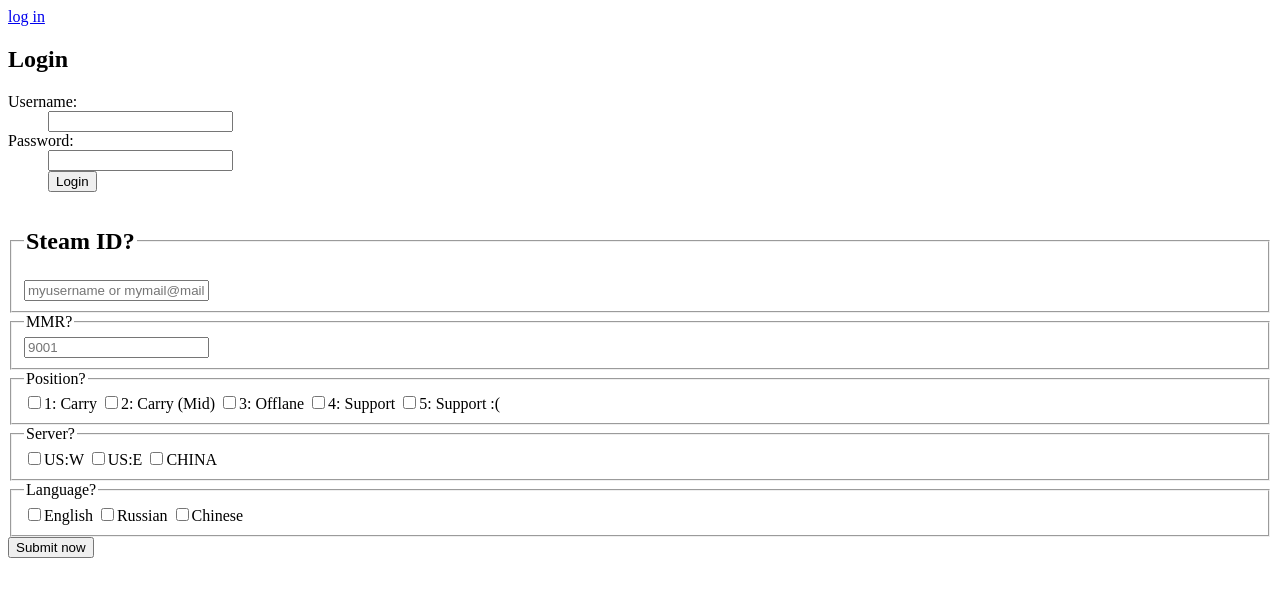
After one commit to ringxw/wheres_my_teammate_dota2, a Flask app: page /login in a window 1280 px wide. The commit adds this page. Shown: the top 597 px of the page. Run offline with Flask 2, Linux system fonts and the light colour scheme.

Commit message:
added login button, template according to example flaskr. login button does nothing right now

```diff
--- a/src/app.py
+++ b/src/app.py
@@ -1,8 +1,18 @@
 # -*- coding: utf-8 -*-
-from flask import Flask, render_template, request, url_for, abort, redirect
+import os
+from flask import Flask, request, session, g, redirect, url_for, abort, \
+    render_template, flash
+
+os.environ.setdefault("DJANGO_SETTINGS_MODULE", "project_name.settings.local")
 
 app = Flask(__name__)
 
+app.config.update(dict(
+    DEBUG=True,
+    SECRET_KEY="development key",
+    USERNAME='admin',
+    PASSWORD='default'
+                  ))
 #Global Vars
 POSITIONS = ['carry', 'mid', 'off', 'support', 'hard_support']
 REGIONS = ['usw', 'use', 'china']
@@ -21,6 +31,29 @@ def search():
     my_results = 'Player {0}, mmr {1}, plays positions {2}, plays on regions {3}, speaks {4}, looking for a teammate!!'.format(request.form['username'], request.form['mmr'], positions, regions, languages)
     return my_results
 
+@app.route('/login', methods=['GET', 'POST'])
+def login():
+    error = None
+    if request.method == 'POST':
+        #if request.form['username'] != app.config['USERNAME']:
+        if request.form['username'] != 'OSfrog':
+            error = 'Invalid username'
+        #elif request.form['password'] != app.config['PASSWORD']:
+        elif request.form['password'] != 'bruno':
+            error = 'Invalid password'
+        else:
+            session['logged_in'] = True #seems important, that's how the page knows you are logged in.
+            flash('You were logged in')
+            return redirect(url_for('home'))
+    return render_template('login.html', error=error)
+
+
+@app.route('/logout')
+def logout():
+    session.pop('logged_in', None)
+    flash('You were logged out')
+    return redirect(url_for('home'))
+
 def _parse_check_box(input_list):
     results = []
     for item in input_list:
@@ -29,4 +62,5 @@ def _parse_check_box(input_list):
     return results
 
 if __name__ == '__main__':
-    app.run(debug=True)
+    app.debug = True
+    app.run()
--- a/src/templates/index.html
+++ b/src/templates/index.html
@@ -4,18 +4,20 @@
 <!--[if IE 8 ]>    <html lang="en" class="no-js ie8 lt8"> <![endif]-->
 <!--[if IE 9 ]>    <html lang="en" class="no-js ie9"> <![endif]-->
 <!--[if (gt IE 9)|!(IE)]><!--> <html lang="en" class="no-js"> <!--<![endif]-->
-    <head>
-        <meta charset="UTF-8" />
-        <!-- <meta http-equiv="X-UA-Compatible" content="IE=edge,chrome=1">  -->
-        <title>Login and Registration Form with HTML5 and CSS3</title>
-        <meta name="viewport" content="width=device-width, initial-scale=1.0">
-            <meta name="description" content="Login and Registration Form with HTML5 and CSS3" />
-            <meta name="keywords" content="html5, css3, form, switch, animation, :target, pseudo-class" />
-    </head>
+    {% if not session.logged_in %}
+    <a href="{{ url_for('login') }}">log in</a>
+    {% else %}
+    <a href="{{ url_for('logout') }}">log out</a>
+    {% endif %}
+    </div>
+    {% for message in get_flashed_messages() %}
+    <div class="flash">{{ message }}</div>
+    {% endfor %}
+    {% block body %}{% endblock %}
     <body>
 <form action="{{ url_for('search') }}" method="post">
     <fieldset>
-        <legend>Steam ID?</legend>
+        <legend><h2>Steam ID?</h2></legend>
         <input name="username" required="required" type="text" placeholder="myusername or mymail@mail.com"/>
     </fieldset>
     <fieldset>
--- /dev/null
+++ b/src/templates/login.html
@@ -0,0 +1,14 @@
+{% extends "index.html" %}
+{% block body %}
+  <h2>Login</h2>
+  {% if error %}<p class="error"><strong>Error:</strong> {{ error }}{% endif %}
+  <form action="{{ url_for('login') }}" method="post">
+    <dl>
+      <dt>Username:
+      <dd><input type="text" name="username">
+      <dt>Password:
+      <dd><input type="password" name="password">
+      <dd><input type="submit" value="Login">
+    </dl>
+  </form>
+{% endblock %}
```
Also changed, not shown: src/static/style.css (added, +18 -0 lines), src/templates/layout.html (added, +17 -0 lines), src/templates/show_entries.html (added, +21 -0 lines).
